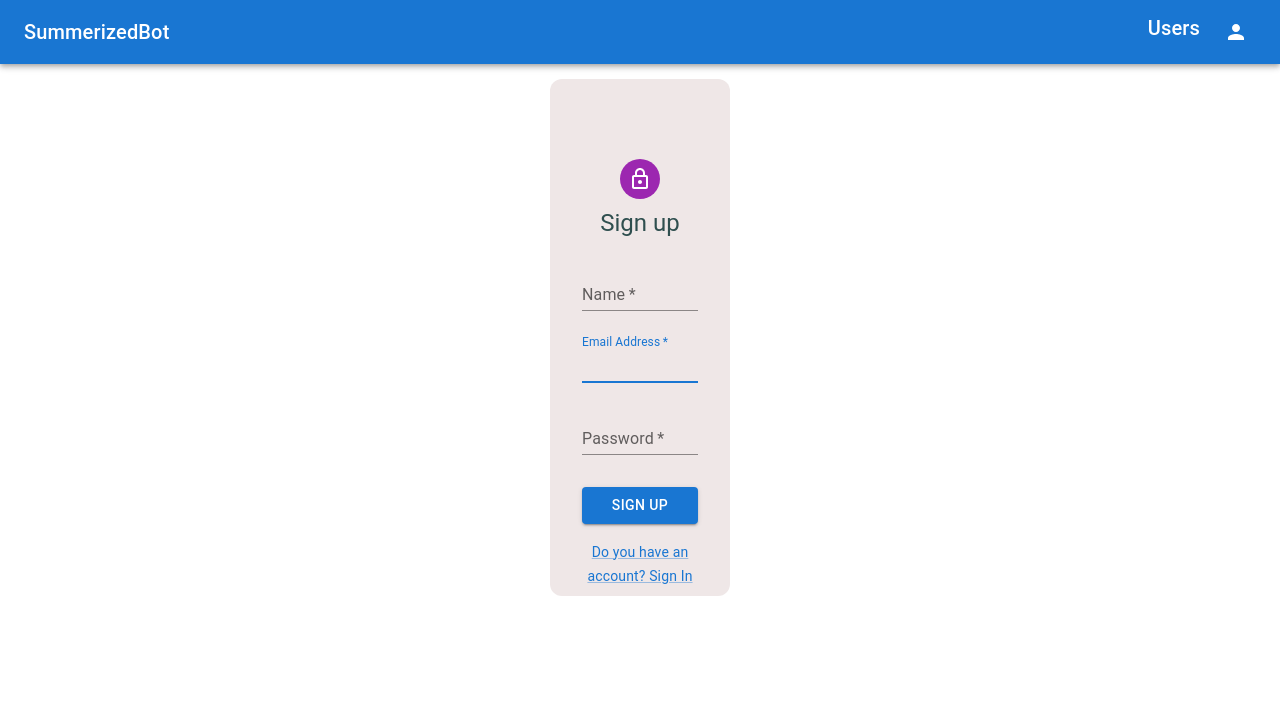
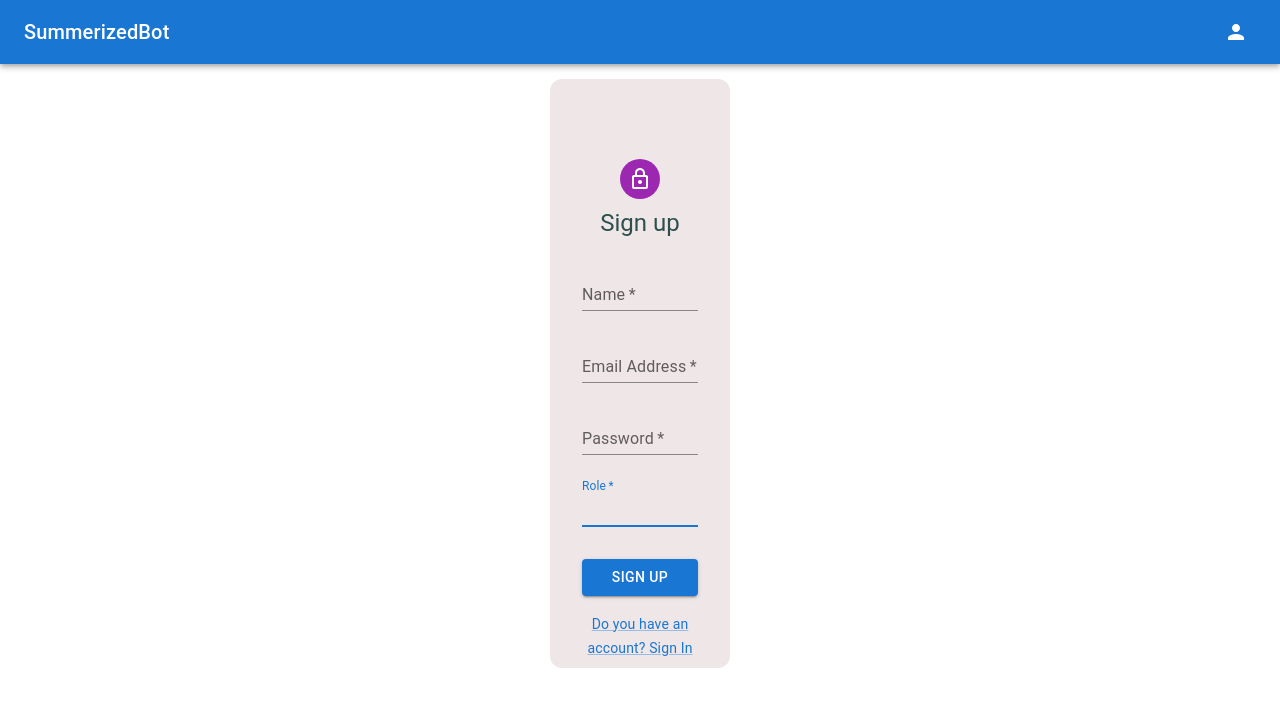
Before and after one commit to sammanurooj/Project2_frontend, a React (Create React App) app: page /signup in a window 1280 px wide. Shown: the top 706 px of the page. Built offline with nearby package versions, Linux system fonts and the light colour scheme; no server answers.

Commit message:
show login username on app bar

```diff
--- a/src/components/appBar.js
+++ b/src/components/appBar.js
@@ -1,4 +1,7 @@
-import { useState } from 'react';
+import { useEffect, useState } from 'react';
+import { useQuery } from 'react-query';
+import axios from 'axios';
+
 import {
   AppBar,
   Toolbar,
@@ -16,9 +19,63 @@ import {
 } from '@mui/material';
 import { Menu as MenuIcon, Person } from '@mui/icons-material';
 import LogoutIcon from '@mui/icons-material/Logout';
-import {  useNavigate} from 'react-router-dom';
+import { useNavigate } from 'react-router-dom';
 
+// import UserIntegration from '../container/appBar/userIntegration';
+
+const fetchUserList = async () => {
+  const token = localStorage.getItem("token");
+  const config = {
+    headers: {
+      Authorization: `Bearer ${token}`,
+    },
+  };
+  const userId = localStorage.getItem('userid')
+  const response = await axios.get(`http://localhost:5000/api/users/${userId}`, config);
+  console.log("userlist", response.data)
+  return response.data;
+
+};
+
+const useUserList = () => {
+  return useQuery('userList', fetchUserList);
+};
 function ResponsiveAppBar() {
+  const { data: userList, isLoading } = useUserList();
+
+  console.log("data", userList?.data?.name)
+  const username=userList?.data?.name
+
+
+  //   const tableData =
+  //   userList && Array.isArray(userList.data.users.rows)
+  //     ? userList.data.users.rows.map((user) => ({
+  //         id: user.id,
+  //         name: user.name,
+  //       }))
+  //     : [];
+  // console.log('this is dashboard table data', tableData);
+  // const userId = localStorage.getItem('userid')
+  // const loggedInUser = tableData.find((test) => test.id === parseInt(userId));
+  // if (loggedInUser) {
+  //       console.log("its login")
+  //     }
+
+
+  // useEffect(() => {
+  //   // Assuming you have stored the logged-in user ID in localStorage
+  //   const userId = localStorage.getItem('userid');
+  //   if (!isLoading && tableData.length > 0) {
+  //     const loggedInUser = tableData.find((user) => user.id === userId);
+
+
+  //     if (loggedInUser) {
+  //       console.log("its logedin")
+  //     }
+  //   }
+  // }, [isLoading, userList, tableData]);
+
+
   const theme = useTheme();
   const isMdUp = useMediaQuery(theme.breakpoints.up('md'));
   const [isDrawerOpen, setIsDrawerOpen] = useState(false);
@@ -27,11 +84,11 @@ function ResponsiveAppBar() {
   const toggleDrawer = () => {
     setIsDrawerOpen(!isDrawerOpen);
   };
+
   function logout() {
     localStorage.removeItem("this is token");
     navigate("/signin");
   }
-
 
   const handleUserMenuClick = (event) => {
     setAnchorEl(event.currentTarget);
@@ -43,6 +100,10 @@ function ResponsiveAppBar() {
 
   const openUserMenu = Boolean(anchorEl);
   const userMenuId = openUserMenu ? 'user-menu-popover' : undefined;
+
+
+
+
 
   const links = (
     <List>
@@ -83,21 +144,22 @@ function ResponsiveAppBar() {
         horizontal: 'right',
       }}
     >
-      <div style={{ padding: '16px' }}>
-        <div>
+      <div style={{ padding: '15px' }}>
         <List>
-            <ListItemButton onClick={() => navigate("/signin")}>
-              <ListItemIcon>
+          <ListItemButton onClick={() => navigate("/signin")} style={{ margin: 0, padding: 0 }}>
+            <ListItemIcon style={{ minWidth: 0, marginRight: '0.7rem' }}>
               <Person />
             </ListItemIcon>
             <ListItemText primary="sign in" />
           </ListItemButton>
         </List>
-        </div>
+
         <div>
           <List>
-            <ListItemButton onClick={logout}>
-              <ListItemIcon>
+            <ListItemButton onClick={logout}
+              style={{ margin: 0, padding: 0 }}
+            >
+              <ListItemIcon style={{ minWidth: 0, marginRight: '0.5rem' }} >
                 <LogoutIcon />
               </ListItemIcon>
               <ListItemText primary="Log out" />
@@ -129,11 +191,11 @@ function ResponsiveAppBar() {
         </Typography>
         {isMdUp && (
           <div style={{ display: 'flex', justifyContent: 'flex-end' }}>
-            <Typography variant="h6" style={{ marginRight: '16px' }}>
-              Users
+            <Typography variant="h6" style={{ flexGrow: 1, textAlign: 'left' }}>
+              {username}
             </Typography>
 
-            <IconButton style={{ color: 'white' }} onClick={handleUserMenuClick}>
+            <IconButton style={{ color: 'white', flexGrow: 1, textAlign: 'left', marginLeft: '10px', fontSize: '16px' }} onClick={handleUserMenuClick}>
               <Person />
             </IconButton>
             {userMenu}
--- a/src/components/summarizedBOT/index.js
+++ b/src/components/summarizedBOT/index.js
@@ -14,10 +14,12 @@ const Container = styled(Box)({
 });
 
 const Chatbox = styled(Box)({
-  backgroundColor: '#f5f5f5',
+  backgroundColor: 'white',
   padding: '10px',
   overflowY: 'auto',
   flex: '1',
+  border: "  #d9d9e3",
+  boxShadow: '0 2px 4px rgba(0, 0, 0, 0.1)',
 });
 
 const CardWrapper = styled(Box)({
@@ -26,12 +28,14 @@ const CardWrapper = styled(Box)({
 
 const UserTextCard = styled(Card)({
   marginBottom: '10px',
-  backgroundColor: '#92cbdf',
+  backgroundColor: 'white',
+
 });
 
 const SummarizedTextCard = styled(Card)({
   marginBottom: '10px',
-  backgroundColor: '#6bcf98',
+  backgroundColor: '#f3f3f9',
+  border: "solid #f3f3f9"
 });
 
 const FormUI = ({ formValues, handleSubmit, handleInputChange, messages }) => {
@@ -46,14 +50,14 @@ const FormUI = ({ formValues, handleSubmit, handleInputChange, messages }) => {
             <UserTextCard variant="outlined">
               <CardContent wordBreak="break-word">
                 <Typography variant="body1" gutterBottom>
-                   {message.userText}
+                  {message.userText}
                 </Typography>
               </CardContent>
             </UserTextCard>
             <SummarizedTextCard variant="outlined">
               <CardContent wordBreak="break-word">
                 <Typography variant="body2" gutterBottom>
-                {message.summarizedText}
+                  {message.summarizedText}
                 </Typography>
               </CardContent>
             </SummarizedTextCard>
--- a/src/container/forms/signin.js
+++ b/src/container/forms/signin.js
@@ -18,8 +18,10 @@ export default function SignIn() {
     const handleSubmit = async ({ email, password }) => {
         try {
             const response = await signInMutation.mutateAsync({ email, password });
-            console.log("hello", response);
-            localStorage.setItem('token', response.token);
+
+            localStorage.setItem('token', response.data.token);
+
+            localStorage.setItem('userid', response.data.userId);
 
             navigate("/");
         } catch (error) {
--- a/src/container/forms/signup.js
+++ b/src/container/forms/signup.js
@@ -11,10 +11,12 @@ export default function Signup() {
         name: '',
         email: '',
         password: '',
+        role: '',
+
     });
 
-    const signUpMutation = useMutation(async ({ name, email, password }) => {
-        const response = await axios.post('http://localhost:5000/api/users/signup', { name, email, password });
+    const signUpMutation = useMutation(async ({ name, email, password, role }) => {
+        const response = await axios.post('http://localhost:5000/api/users/signup', { name, email, password, role });
         console.log('this is data', response.data);
         return response.data;
     });
@@ -33,6 +35,7 @@ export default function Signup() {
                 name: '',
                 email: '',
                 password: '',
+                role: '',
             });
 
             navigate('/signin');
--- a/src/layout/forms/signup.js
+++ b/src/layout/forms/signup.js
@@ -92,6 +92,19 @@ export default function FormUI({ onSubmit, formValues, handleInputChange }) {
                 value={formValues.password}
                 onChange={handleInputChange}
               />
+              <TextField
+                margin="normal"
+                required
+                fullWidth
+                id="role"
+                label="Role"
+                name="role"
+                type="text"
+                autoFocus
+                variant="standard"
+                value={formValues.role}
+                onChange={handleInputChange}
+              />
               <Button
                 type="submit"
                 fullWidth
```
Lines whose indentation alone changed are shown as unchanged.
